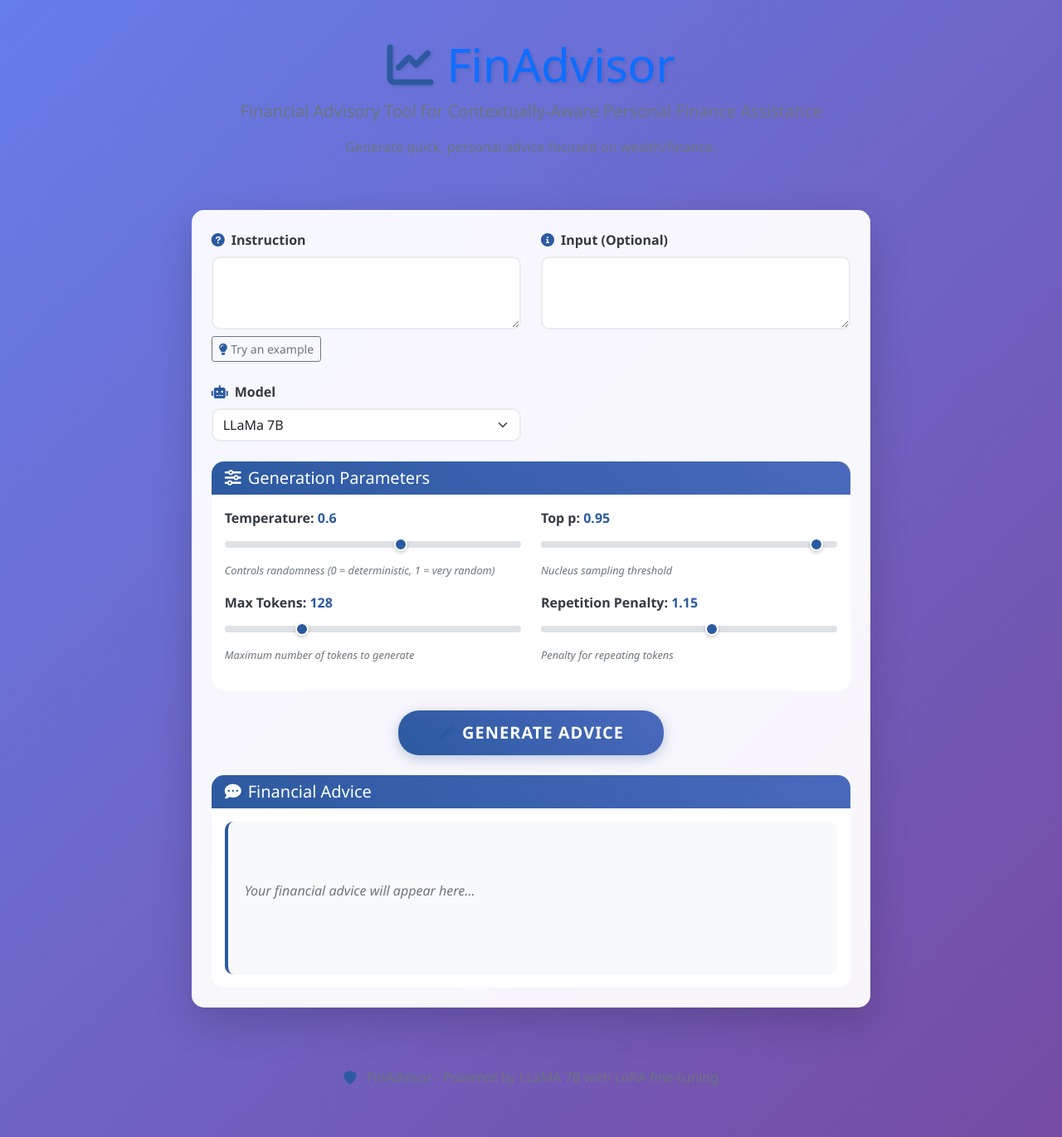
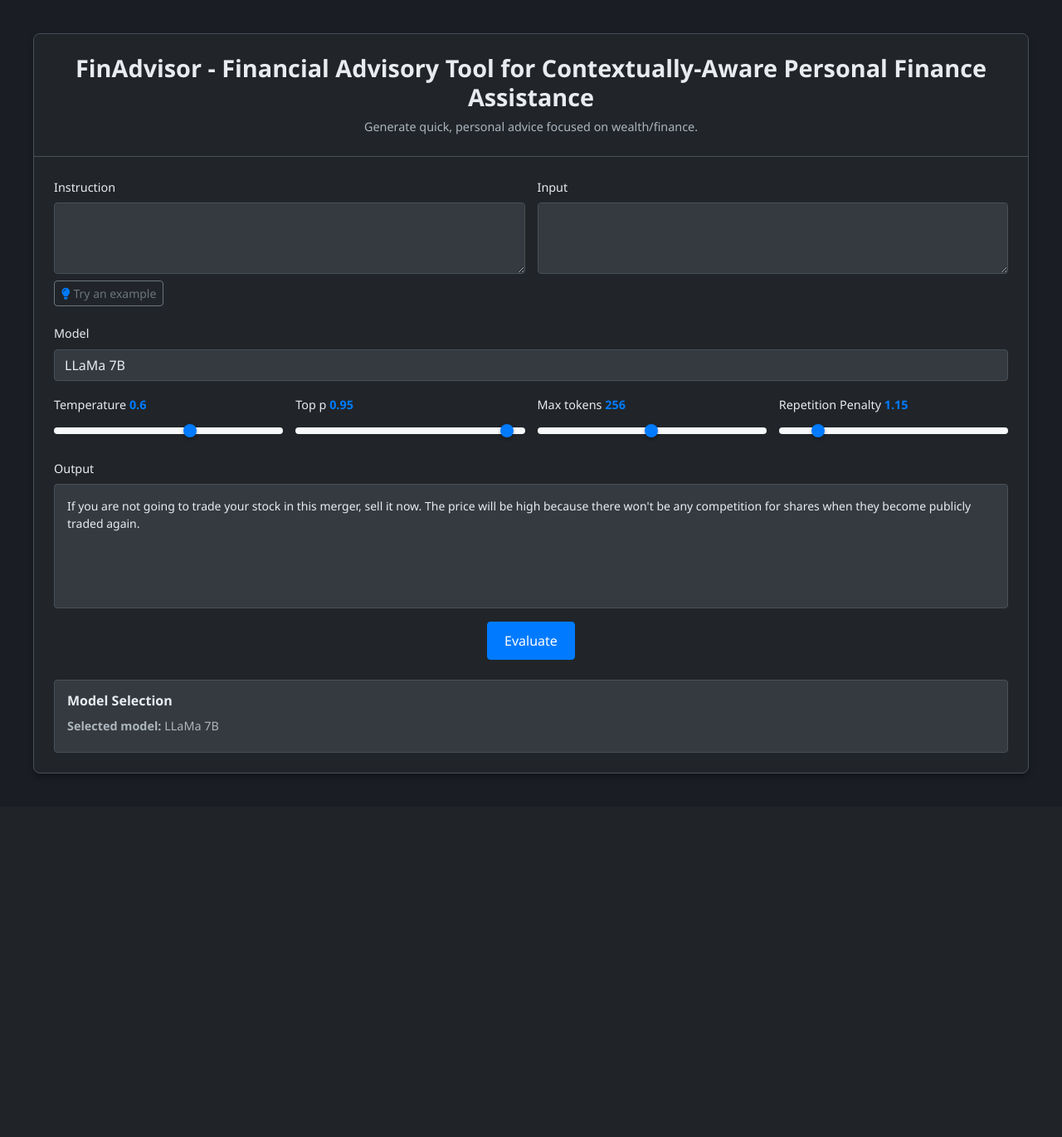
Before and after one commit to krakshak/finadvisor-llm, a Flask app: page / in a window 1280 px wide. Shown: the whole page at 83% size. After the commit the page ends 935 px from the top, so only its background shows below. Run offline with Flask 3, Linux system fonts and the light colour scheme.

Commit message:
frontend update

```diff
--- a/static/css/style.css
+++ b/static/css/style.css
@@ -1,19 +1,27 @@
-/* FinAdvisor Custom Styles */
+/* FinAdvisor Custom Styles - Dark Theme */
 
 :root {
-    --primary-color: #2c5aa0;
-    --secondary-color: #f8f9fa;
+    --primary-color: #007bff;
+    --secondary-color: #6c757d;
     --accent-color: #28a745;
     --warning-color: #ffc107;
     --danger-color: #dc3545;
-    --dark-color: #343a40;
+    --dark-color: #212529;
+    --darker-color: #1a1d23;
     --light-color: #ffffff;
+    --text-light: #e9ecef;
+    --text-muted: #adb5bd;
+    --border-color: #495057;
+    --input-bg: #343a40;
 }
 
 body {
-    background: linear-gradient(135deg, #667eea 0%, #764ba2 100%);
+    background-color: var(--darker-color);
+    color: var(--text-light);
     min-height: 100vh;
     font-family: 'Segoe UI', Tahoma, Geneva, Verdana, sans-serif;
+    margin: 0;
+    padding: 20px;
 }
 
 .container-fluid {
@@ -32,86 +40,137 @@
 }
 
 /* Card Styles */
-.card {
-    border: none;
-    border-radius: 15px;
-    backdrop-filter: blur(10px);
-    background: rgba(255, 255, 255, 0.95);
+.main-card {
+    background-color: var(--dark-color);
+    border-radius: 8px;
+    border: 1px solid var(--border-color);
+    box-shadow: 0 4px 6px rgba(0, 0, 0, 0.3);
 }
 
-.card-header {
-    background: linear-gradient(45deg, var(--primary-color), #4a69bd);
-    color: white;
-    border-radius: 15px 15px 0 0 !important;
-    border: none;
+.header-section {
+    background-color: var(--dark-color);
+    color: var(--text-light);
+    border-radius: 8px 8px 0 0;
+    padding: 1.5rem;
+    text-align: center;
+    border-bottom: 1px solid var(--border-color);
+}
+
+.header-section h1 {
+    font-size: 1.8rem;
+    font-weight: 600;
+    margin-bottom: 0.5rem;
+    color: var(--text-light);
+}
+
+.header-section p {
+    font-size: 0.9rem;
+    color: var(--text-muted);
+    margin-bottom: 0;
 }
 
 /* Form Controls */
 .form-control, .form-select {
-    border-radius: 10px;
-    border: 2px solid #e9ecef;
+    background-color: var(--input-bg);
+    border: 1px solid var(--border-color);
+    border-radius: 4px;
+    color: var(--text-light);
     transition: all 0.3s ease;
 }
 
 .form-control:focus, .form-select:focus {
+    background-color: var(--input-bg);
     border-color: var(--primary-color);
-    box-shadow: 0 0 0 0.2rem rgba(44, 90, 160, 0.25);
+    color: var(--text-light);
+    box-shadow: 0 0 0 0.2rem rgba(0, 123, 255, 0.25);
+}
+
+.form-control::placeholder {
+    color: var(--text-muted);
+}
+
+.form-label {
+    font-weight: 500;
+    color: var(--text-light);
+    margin-bottom: 0.5rem;
+    font-size: 0.9rem;
 }
 
 /* Range Sliders */
+.form-range {
+    background-color: transparent;
+}
+
+.form-range::-webkit-slider-track {
+    background: var(--border-color);
+    border-radius: 2px;
+    height: 4px;
+}
+
 .form-range::-webkit-slider-thumb {
     background: var(--primary-color);
-    border: 2px solid white;
-    box-shadow: 0 2px 4px rgba(0,0,0,0.2);
+    border: none;
+    border-radius: 50%;
+    width: 16px;
+    height: 16px;
+    box-shadow: 0 2px 4px rgba(0,0,0,0.3);
 }
 
 .form-range::-moz-range-thumb {
     background: var(--primary-color);
-    border: 2px solid white;
-    box-shadow: 0 2px 4px rgba(0,0,0,0.2);
+    border: none;
+    border-radius: 50%;
+    width: 16px;
+    height: 16px;
+    box-shadow: 0 2px 4px rgba(0,0,0,0.3);
+}
+
+.form-range::-moz-range-track {
+    background: var(--border-color);
+    border-radius: 2px;
+    height: 4px;
 }
 
 /* Buttons */
 .btn-primary {
-    background: linear-gradient(45deg, var(--primary-color), #4a69bd);
-    border: none;
-    border-radius: 25px;
-    padding: 12px 30px;
-    font-weight: 600;
-    text-transform: uppercase;
-    letter-spacing: 1px;
+    background-color: var(--primary-color);
+    border: 1px solid var(--primary-color);
+    border-radius: 4px;
+    padding: 10px 20px;
+    font-weight: 500;
+    color: white;
     transition: all 0.3s ease;
-    box-shadow: 0 4px 15px rgba(44, 90, 160, 0.3);
 }
 
 .btn-primary:hover {
-    transform: translateY(-2px);
-    box-shadow: 0 6px 20px rgba(44, 90, 160, 0.4);
-    background: linear-gradient(45deg, #4a69bd, var(--primary-color));
+    background-color: #0056b3;
+    border-color: #0056b3;
+    color: white;
 }
 
 .btn-primary:disabled {
     opacity: 0.6;
-    transform: none;
-    box-shadow: 0 4px 15px rgba(44, 90, 160, 0.3);
+    background-color: var(--secondary-color);
+    border-color: var(--secondary-color);
 }
 
 /* Response Output */
 .response-output {
     min-height: 150px;
-    padding: 20px;
-    background: #f8f9fa;
-    border-radius: 10px;
-    border-left: 4px solid var(--primary-color);
-    font-size: 16px;
-    line-height: 1.6;
+    padding: 15px;
+    background-color: var(--input-bg);
+    border: 1px solid var(--border-color);
+    border-radius: 4px;
+    color: var(--text-light);
+    font-size: 14px;
+    line-height: 1.5;
     white-space: pre-wrap;
     word-wrap: break-word;
 }
 
 .response-output.has-content {
-    background: #e8f5e8;
-    border-left-color: var(--accent-color);
+    background-color: var(--input-bg);
+    border-color: var(--accent-color);
 }
 
 /* Loading Animation */
@@ -120,16 +179,55 @@
     height: 3rem;
 }
 
-/* Parameter Labels */
-.form-label {
-    font-weight: 600;
-    color: var(--dark-color);
-    margin-bottom: 8px;
+/* Model Selection Section */
+.model-selection-info {
+    background-color: var(--input-bg);
+    border: 1px solid var(--border-color);
+    border-radius: 4px;
+    padding: 15px;
+    margin-top: 20px;
 }
 
+.model-selection-info h6 {
+    color: var(--text-light);
+    margin-bottom: 10px;
+    font-size: 1rem;
+    font-weight: 600;
+}
+
+.model-selection-info p {
+    color: var(--text-muted);
+    margin-bottom: 5px;
+    font-size: 0.9rem;
+}
+
+/* Parameter Labels */
 .form-label span {
     color: var(--primary-color);
-    font-weight: 700;
+    font-weight: 600;
+}
+
+/* Parameter Row */
+.parameter-row {
+    display: flex;
+    align-items: center;
+    gap: 15px;
+    margin-bottom: 15px;
+}
+
+.parameter-row .col {
+    flex: 1;
+}
+
+/* Input Row */
+.input-row {
+    display: flex;
+    gap: 15px;
+    margin-bottom: 20px;
+}
+
+.input-row .col {
+    flex: 1;
 }
 
 /* Small Text */
--- a/static/js/app.js
+++ b/static/js/app.js
@@ -1,35 +1,44 @@
 // FinAdvisor Frontend JavaScript
 
 document.addEventListener('DOMContentLoaded', function() {
-    // Get form elements
+    // Get DOM elements
     const form = document.getElementById('advisoryForm');
     const generateBtn = document.getElementById('generateBtn');
     const loadingSpinner = document.getElementById('loadingSpinner');
-    const output = document.getElementById('output');
-    const errorMessage = document.getElementById('errorMessage');
-    const errorText = document.getElementById('errorText');
+    const response = document.getElementById('response');
+    const modelSelect = document.getElementById('model');
+    const selectedModelDisplay = document.getElementById('selected-model-display');
 
-    // Parameter sliders and their value displays
+    // Parameter sliders and their display elements
+    const tempSlider = document.getElementById('temperature');
+    const tempValue = document.getElementById('temp-value');
+    const topPSlider = document.getElementById('top_p');
+    const topPValue = document.getElementById('top-p-value');
+    const maxTokensSlider = document.getElementById('max_tokens');
+    const maxTokensValue = document.getElementById('max-tokens-value');
+    const repPenaltySlider = document.getElementById('repetition_penalty');
+    const repPenaltyValue = document.getElementById('rep-penalty-value');
+
+    // Update slider value displays
     const sliders = {
         temperature: {
-            slider: document.getElementById('temperature'),
-            display: document.getElementById('tempValue')
+            slider: tempSlider,
+            display: tempValue
         },
         top_p: {
-            slider: document.getElementById('top_p'),
-            display: document.getElementById('topPValue')
+            slider: topPSlider,
+            display: topPValue
         },
         max_tokens: {
-            slider: document.getElementById('max_tokens'),
-            display: document.getElementById('maxTokensValue')
+            slider: maxTokensSlider,
+            display: maxTokensValue
         },
         repetition_penalty: {
-            slider: document.getElementById('repetition_penalty'),
-            display: document.getElementById('repPenaltyValue')
+            slider: repPenaltySlider,
+            display: repPenaltyValue
         }
     };
 
-    // Update slider value displays
     Object.keys(sliders).forEach(key => {
         const slider = sliders[key].slider;
         const display = sliders[key].display;
@@ -93,41 +102,35 @@
         }
     });
 
+    // Model selection change handler
+    modelSelect.addEventListener('change', function() {
+        selectedModelDisplay.textContent = this.value;
+    });
+
+    // Initialize model display
+    selectedModelDisplay.textContent = modelSelect.value;
+
     // Show loading state
     function showLoading() {
         generateBtn.disabled = true;
-        generateBtn.innerHTML = '<i class="fas fa-spinner fa-spin me-2"></i>Generating...';
         loadingSpinner.classList.remove('d-none');
-        output.classList.add('d-none');
-        errorMessage.classList.add('d-none');
+        response.textContent = 'Generating response...';
     }
 
     // Show response
     function showResponse(responseText) {
         generateBtn.disabled = false;
-        generateBtn.innerHTML = '<i class="fas fa-magic me-2"></i>Generate Advice';
         loadingSpinner.classList.add('d-none');
-        output.classList.remove('d-none');
-        errorMessage.classList.add('d-none');
-
-        output.textContent = responseText;
-        output.classList.add('has-content');
-
-        // Scroll to output
-        output.scrollIntoView({ behavior: 'smooth', block: 'center' });
+        response.textContent = responseText;
+        response.classList.add('has-content');
     }
 
     // Show error
     function showError(message) {
         generateBtn.disabled = false;
-        generateBtn.innerHTML = '<i class="fas fa-magic me-2"></i>Generate Advice';
         loadingSpinner.classList.add('d-none');
-        output.classList.add('d-none');
-        errorMessage.classList.remove('d-none');
-        errorText.textContent = message;
-
-        // Scroll to error
-        errorMessage.scrollIntoView({ behavior: 'smooth', block: 'center' });
+        response.textContent = `Error: ${message}`;
+        response.classList.remove('has-content');
     }
 
     // Check API health on page load
--- a/templates/index.html
+++ b/templates/index.html
@@ -4,35 +4,27 @@
     <meta charset="UTF-8">
     <meta name="viewport" content="width=device-width, initial-scale=1.0">
     <title>FinAdvisor - Financial Advisory Tool</title>
-    <link href="https://cdn.jsdelivr.net/npm/bootstrap@5.1.3/dist/css/bootstrap.min.css" rel="stylesheet">
+    <link href="https://cdn.jsdelivr.net/npm/bootstrap@5.3.0/dist/css/bootstrap.min.css" rel="stylesheet">
+    <link rel="stylesheet" href="{{ url_for('static', filename='css/style.css') }}">
     <link href="https://cdnjs.cloudflare.com/ajax/libs/font-awesome/6.0.0/css/all.min.css" rel="stylesheet">
-    <link href="{{ url_for('static', filename='css/style.css') }}" rel="stylesheet">
 </head>
 <body>
     <div class="container-fluid">
-        <div class="row">
-            <div class="col-12">
-                <header class="text-center py-4 mb-4">
-                    <h1 class="display-4 text-primary">
-                        <i class="fas fa-chart-line me-3"></i>FinAdvisor
-                    </h1>
-                    <p class="lead text-muted">Financial Advisory Tool for Contextually-Aware Personal Finance Assistance</p>
-                    <p class="text-secondary">Generate quick, personal advice focused on wealth/finance.</p>
-                </header>
-            </div>
+        <div class="main-card">
+            <!-- Header Section -->
+            <!-- Header Section -->
+            <div class="header-section">
+                <h1>FinAdvisor - Financial Advisory Tool for Contextually-Aware Personal Finance Assistance</h1>
+                <p>Generate quick, personal advice focused on wealth/finance.</p>
             </div>
 
-        <div class="row justify-content-center">
-            <div class="col-lg-10 col-xl-8">
-                <div class="card shadow-lg">
-                    <div class="card-body p-4">
+            <!-- Main Content -->
+            <div class="p-4">
                 <form id="advisoryForm">
-                            <!-- Input Section -->
-                            <div class="row mb-4">
-                                <div class="col-md-6">
-                                    <label for="instruction" class="form-label fw-bold">
-                                        <i class="fas fa-question-circle me-2"></i>Instruction
-                                    </label>
+                    <!-- Input Row: Instruction and Input side by side -->
+                    <div class="input-row">
+                        <div class="col">
+                            <label for="instruction" class="form-label">Instruction</label>
                             <textarea
                                 class="form-control"
                                 id="instruction"
@@ -41,112 +33,72 @@
                                 required>
                             </textarea>
                         </div>
-                                <div class="col-md-6">
-                                    <label for="input" class="form-label fw-bold">
-                                        <i class="fas fa-info-circle me-2"></i>Input (Optional)
-                                    </label>
+                        <div class="col">
+                            <label for="input" class="form-label">Input</label>
                             <textarea
                                 class="form-control"
                                 id="input"
                                 rows="3"
-                                        placeholder="Additional context (optional)">
+                                placeholder="none">
                             </textarea>
                         </div>
                     </div>
 
                     <!-- Model Selection -->
-                            <div class="row mb-4">
-                                <div class="col-md-6">
-                                    <label for="model" class="form-label fw-bold">
-                                        <i class="fas fa-robot me-2"></i>Model
-                                    </label>
+                    <div class="mb-3">
+                        <label for="model" class="form-label">Model</label>
                         <select class="form-select" id="model">
                             {% for model in available_models %}
                             <option value="{{ model }}" {% if loop.first %}selected{% endif %}>{{ model }}</option>
                             {% endfor %}
                         </select>
                     </div>
+
+                    <!-- Parameters Row -->
+                    <div class="parameter-row">
+                        <div class="col">
+                            <label for="temperature" class="form-label">Temperature <span id="temp-value">0.6</span></label>
+                            <input type="range" class="form-range" id="temperature" min="0" max="1" step="0.01" value="0.6">
+                        </div>
+                        <div class="col">
+                            <label for="top_p" class="form-label">Top p <span id="top-p-value">0.95</span></label>
+                            <input type="range" class="form-range" id="top_p" min="0" max="1" step="0.01" value="0.95">
+                        </div>
+                        <div class="col">
+                            <label for="max_tokens" class="form-label">Max tokens <span id="max-tokens-value">256</span></label>
+                            <input type="range" class="form-range" id="max_tokens" min="1" max="512" step="1" value="256">
+                        </div>
+                        <div class="col">
+                            <label for="repetition_penalty" class="form-label">Repetition Penalty <span id="rep-penalty-value">1.15</span></label>
+                            <input type="range" class="form-range" id="repetition_penalty" min="1" max="2" step="0.01" value="1.15">
+                        </div>
                     </div>
 
-                            <!-- Parameters Section -->
-                            <div class="card mb-4">
-                                <div class="card-header">
-                                    <h5 class="mb-0">
-                                        <i class="fas fa-sliders-h me-2"></i>Generation Parameters
-                                    </h5>
+                    <!-- Output Section -->
+                    <div class="mb-3">
+                        <label class="form-label">Output</label>
+                        <div id="response" class="response-output">If you are not going to trade your stock in this merger, sell it now. The price will be high because there won't be any competition for shares when they become publicly traded again.</div>
                     </div>
-                                <div class="card-body">
-                                    <div class="row">
-                                        <div class="col-md-6 mb-3">
-                                            <label for="temperature" class="form-label">Temperature: <span id="tempValue">0.6</span></label>
-                                            <input type="range" class="form-range" id="temperature" min="0" max="1" step="0.1" value="0.6">
-                                            <small class="text-muted">Controls randomness (0 = deterministic, 1 = very random)</small>
+
+                    <!-- Evaluate Button -->
+                    <div class="text-center mb-4">
+                        <button type="submit" class="btn btn-primary" id="generateBtn">
+                            <span class="spinner-border spinner-border-sm me-2 d-none" id="loadingSpinner"></span>
+                            Evaluate
+                        </button>
                     </div>
-                                        <div class="col-md-6 mb-3">
-                                            <label for="top_p" class="form-label">Top p: <span id="topPValue">0.95</span></label>
-                                            <input type="range" class="form-range" id="top_p" min="0" max="1" step="0.05" value="0.95">
-                                            <small class="text-muted">Nucleus sampling threshold</small>
+
+                    <!-- Model Selection Info -->
+                    <div class="model-selection-info">
+                        <h6>Model Selection</h6>
+                        <p><strong>Selected model:</strong> <span id="selected-model-display">LLaMa 7B</span></p>
                     </div>
-                                        <div class="col-md-6 mb-3">
-                                            <label for="max_tokens" class="form-label">Max Tokens: <span id="maxTokensValue">128</span></label>
-                                            <input type="range" class="form-range" id="max_tokens" min="1" max="512" step="1" value="128">
-                                            <small class="text-muted">Maximum number of tokens to generate</small>
-                                        </div>
-                                        <div class="col-md-6 mb-3">
-                                            <label for="repetition_penalty" class="form-label">Repetition Penalty: <span id="repPenaltyValue">1.15</span></label>
-                                            <input type="range" class="form-range" id="repetition_penalty" min="0.1" max="2" step="0.1" value="1.15">
-                                            <small class="text-muted">Penalty for repeating tokens</small>
-                                        </div>
+                </form>
             </div>
         </div>
     </div>
 
-                            <!-- Generate Button -->
-                            <div class="text-center mb-4">
-                                <button type="submit" class="btn btn-primary btn-lg px-5" id="generateBtn">
-                                    <i class="fas fa-magic me-2"></i>Generate Advice
-                                </button>
-                            </div>
-                        </form>
-
-                        <!-- Output Section -->
-                        <div class="card">
-                            <div class="card-header">
-                                <h5 class="mb-0">
-                                    <i class="fas fa-comment-dots me-2"></i>Financial Advice
-                                </h5>
-                            </div>
-                            <div class="card-body">
-                                <div id="loadingSpinner" class="text-center d-none">
-                                    <div class="spinner-border text-primary" role="status">
-                                        <span class="visually-hidden">Generating advice...</span>
-                                    </div>
-                                    <p class="mt-2 text-muted">Generating your personalized financial advice...</p>
-                                </div>
-                                <div id="output" class="response-output">
-                                    <p class="text-muted fst-italic">Your financial advice will appear here...</p>
-                                </div>
-                                <div id="errorMessage" class="alert alert-danger d-none" role="alert">
-                                    <i class="fas fa-exclamation-triangle me-2"></i>
-                                    <span id="errorText"></span>
-                                </div>
-                            </div>
-                        </div>
-                    </div>
-                </div>
-            </div>
-        </div>
-
-        <!-- Footer -->
-        <footer class="text-center py-4 mt-5">
-            <p class="text-muted">
-                <i class="fas fa-shield-alt me-2"></i>
-                FinAdvisor - Powered by LLaMA 7B with LoRA fine-tuning
-            </p>
-        </footer>
-    </div>
-
-    <script src="https://cdn.jsdelivr.net/npm/bootstrap@5.1.3/dist/js/bootstrap.bundle.min.js"></script>
+    <script src="https://cdn.jsdelivr.net/npm/bootstrap@5.3.0/dist/js/bootstrap.bundle.min.js"></script>
     <script src="{{ url_for('static', filename='js/app.js') }}"></script>
 </body>
 </html>
```
Also changed, not shown: README.md, frontend.png (added). Lines whose indentation alone changed are shown as unchanged.
